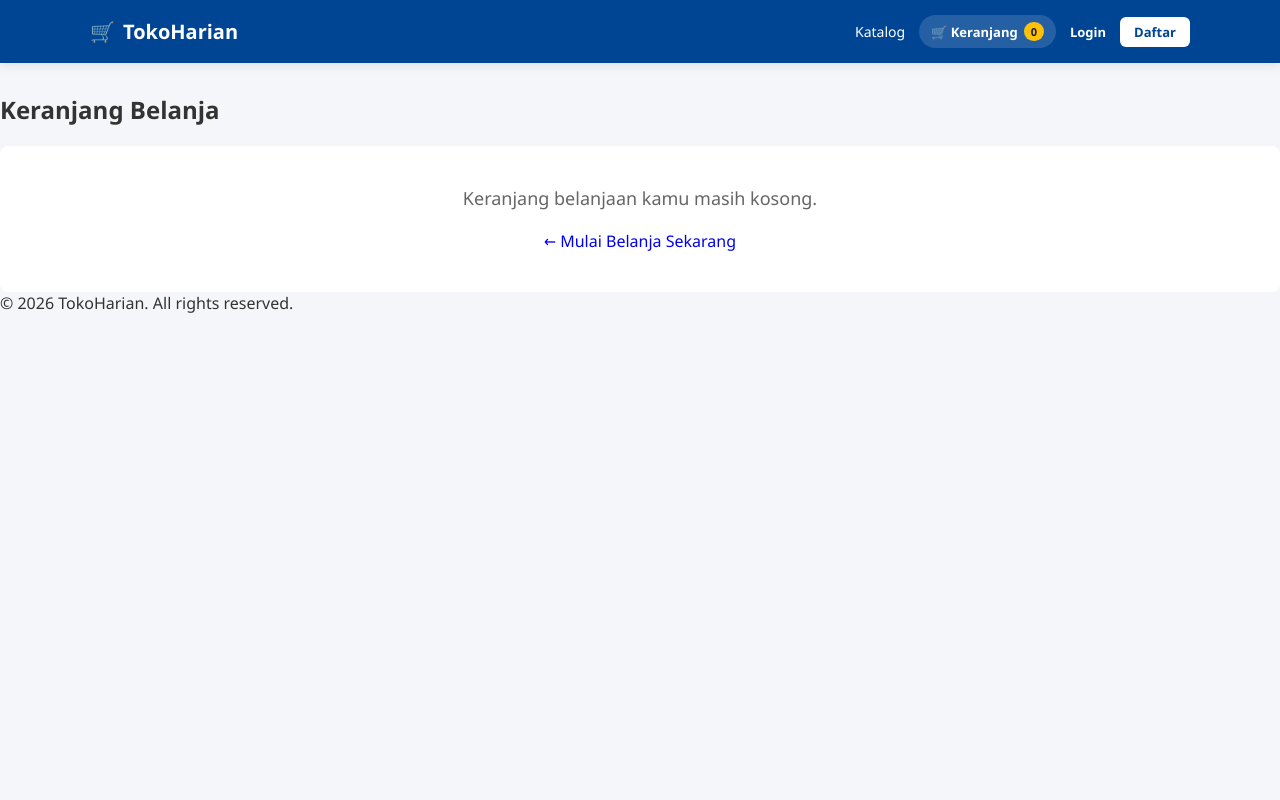
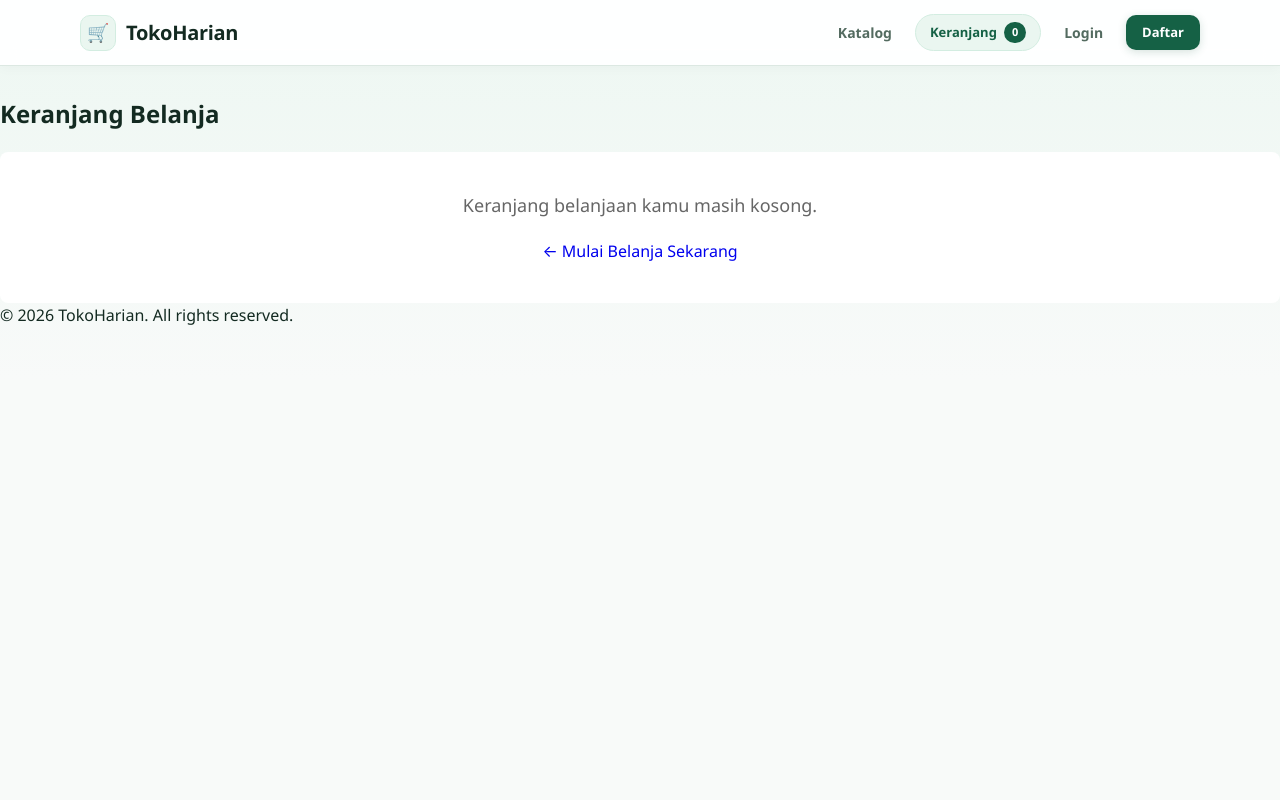
Before and after one commit to dsdyandra-boop/toko-barokah-1, a PHP site: page /cart.php in a window 1280 px wide. Run offline with PHP 8.4, Linux system fonts and the light colour scheme; some libraries are stand-ins or nearby versions.

Commit message:
ui: perbarui desain beranda dan navbar dengan tema modern minimalist grocery

```diff
--- a/includes/header.php
+++ b/includes/header.php
@@ -10,7 +10,8 @@ $user_session = $_SESSION['user'] ?? $_SESSION['customer'] ?? null;
 $is_admin = false;
 
 // Cek apakah role user adalah admin
-if (is_array($user_session) && isset($user_session['role']) && $user_session['role'] === 'admin') {$is_admin = true;
+if (is_array($user_session) && isset($user_session['role']) && $user_session['role'] === 'admin') {
+    $is_admin = true;
 }
 ?>
 <!DOCTYPE html>
@@ -20,61 +21,290 @@ if (is_array($user_session) && isset($user_session['role']) && $user_session['ro
     <meta name="viewport" content="width=device-width, initial-scale=1.0">
     <title>TokoHarian - Minimarket E-Commerce</title>
     <style>
-        * { box-sizing: border-box; margin: 0; padding: 0; font-family: 'Segoe UI', Tahoma, Geneva, Verdana, sans-serif; }
-        body { background-color: #f4f6f9; color: #333; }
+        :root {
+            --bg-offwhite: #f8faf9;
+            --mint-soft: #eaf6f0;
+            --mint-mid: #d3ede1;
+            --sage-border: #dce8e2;
+            --sage-hover: #a7cbb9;
+            --sage-text: #536b60;
+            --forest-primary: #156145;
+            --forest-dark: #104934;
+            --ink-dark: #132a21;
+            --white: #ffffff;
+        }
 
-        .btn-lift { transition: transform 0.2s ease, box-shadow 0.2s ease; cursor: pointer; }
-        .btn-lift:hover { transform: translateY(-2px); box-shadow: 0 4px 12px rgba(0, 68, 148, 0.2); }
-        .btn-lift:active { transform: translateY(0); }
+        * {
+            box-sizing: border-box;
+            margin: 0;
+            padding: 0;
+            font-family: 'Segoe UI', system-ui, -apple-system, BlinkMacSystemFont, Roboto, sans-serif;
+        }
 
-        .btn-press { transition: transform 0.15s ease; cursor: pointer; }
-        .btn-press:hover { transform: scale(1.04); }
-        .btn-press:active { transform: scale(0.95); }
+        html {
+            scroll-behavior: smooth;
+        }
+
+        body {
+            background-color: var(--bg-offwhite);
+            background-image: linear-gradient(180deg, #edf7f2 0%, #f8faf9 380px, #f8faf9 100%);
+            background-repeat: no-repeat;
+            color: var(--ink-dark);
+            min-height: 100vh;
+            line-height: 1.5;
+        }
+
+        /* === NAVBAR MODERN MINIMALIST === */
+        .site-header {
+            background: rgba(255, 255, 255, 0.94);
+            backdrop-filter: blur(10px);
+            -webkit-backdrop-filter: blur(10px);
+            border-bottom: 1px solid var(--sage-border);
+            padding: 14px 20px;
+            position: sticky;
+            top: 0;
+            z-index: 1000;
+            box-shadow: 0 2px 12px rgba(19, 42, 33, 0.03);
+        }
+
+        .nav-container {
+            max-width: 1120px;
+            margin: 0 auto;
+            display: flex;
+            justify-content: space-between;
+            align-items: center;
+            flex-wrap: wrap;
+            gap: 12px;
+        }
+
+        .nav-brand {
+            color: var(--ink-dark);
+            text-decoration: none;
+            font-size: 20px;
+            font-weight: 800;
+            display: flex;
+            align-items: center;
+            gap: 10px;
+            letter-spacing: -0.3px;
+        }
+
+        .brand-icon {
+            width: 36px;
+            height: 36px;
+            background: var(--mint-soft);
+            border: 1px solid var(--mint-mid);
+            color: var(--forest-primary);
+            border-radius: 10px;
+            display: inline-flex;
+            align-items: center;
+            justify-content: center;
+            font-size: 18px;
+        }
+
+        .nav-menu {
+            display: flex;
+            gap: 10px;
+            align-items: center;
+            flex-wrap: wrap;
+        }
+
+        .nav-link {
+            color: var(--sage-text);
+            text-decoration: none;
+            font-size: 14px;
+            font-weight: 600;
+            padding: 8px 13px;
+            border-radius: 10px;
+            transition: background 0.2s ease, color 0.2s ease;
+        }
+
+        .nav-link:hover {
+            background: var(--mint-soft);
+            color: var(--forest-primary);
+        }
+
+        .nav-cart {
+            background: var(--mint-soft);
+            color: var(--forest-primary);
+            border: 1px solid var(--mint-mid);
+            padding: 7px 14px;
+            border-radius: 999px;
+            text-decoration: none;
+            font-size: 13px;
+            font-weight: 700;
+            display: inline-flex;
+            align-items: center;
+            gap: 7px;
+            transition: all 0.2s ease;
+        }
+
+        .nav-cart:hover {
+            background: #dff2e9;
+            border-color: var(--sage-hover);
+        }
+
+        .cart-badge {
+            background: var(--forest-primary);
+            color: var(--white);
+            padding: 2px 8px;
+            border-radius: 999px;
+            font-size: 11px;
+            font-weight: 700;
+        }
+
+        .nav-user-pill {
+            font-size: 13px;
+            font-weight: 600;
+            color: var(--ink-dark);
+            background: #f1f6f4;
+            border: 1px solid var(--sage-border);
+            padding: 6px 12px;
+            border-radius: 999px;
+        }
+
+        .nav-admin-link {
+            color: var(--forest-primary);
+            background: var(--mint-soft);
+            border: 1px solid var(--mint-mid);
+            text-decoration: none;
+            font-size: 13px;
+            font-weight: 700;
+            padding: 7px 12px;
+            border-radius: 10px;
+        }
+
+        .nav-logout {
+            color: #b91c1c;
+            text-decoration: none;
+            font-size: 13px;
+            font-weight: 600;
+            padding: 7px 11px;
+            border-radius: 10px;
+            transition: background 0.2s ease;
+        }
+
+        .nav-logout:hover {
+            background: #fef2f2;
+        }
+
+        .nav-btn-register {
+            background: var(--forest-primary);
+            color: var(--white);
+            padding: 8px 16px;
+            border-radius: 10px;
+            text-decoration: none;
+            font-size: 13px;
+            font-weight: 700;
+            box-shadow: 0 2px 8px rgba(21, 97, 69, 0.18);
+        }
+
+        .nav-btn-register:hover {
+            background: var(--forest-dark);
+        }
+
+        /* === BUTTON ANIMATIONS & HOVER EFFECTS === */
+        .btn-lift {
+            transition: transform 0.2s ease, box-shadow 0.2s ease, background 0.2s ease;
+            cursor: pointer;
+        }
+        .btn-lift:hover {
+            transform: translateY(-2px);
+            box-shadow: 0 6px 16px rgba(21, 97, 69, 0.18);
+        }
+        .btn-lift:active {
+            transform: translateY(0);
+        }
+
+        .btn-press {
+            transition: transform 0.15s ease, background 0.2s ease, color 0.2s ease;
+            cursor: pointer;
+        }
+        .btn-press:hover {
+            transform: scale(1.03);
+        }
+        .btn-press:active {
+            transform: scale(0.96);
+        }
+
+        .btn-shine {
+            position: relative;
+            overflow: hidden;
+        }
+        .btn-shine::after {
+            content: '';
+            position: absolute;
+            top: -50%;
+            left: -70%;
+            width: 30%;
+            height: 200%;
+            background: rgba(255, 255, 255, 0.35);
+            transform: rotate(25deg);
+            transition: none;
+        }
+        .btn-shine:hover::after {
+            left: 140%;
+            transition: all 0.65s ease-in-out;
+        }
 
         @keyframes ripple-anim {
             to { transform: translate(-50%, -50%) scale(3); opacity: 0; }
+        }
+
+        @media (max-width: 640px) {
+            .site-header {
+                padding: 12px 16px;
+            }
+            .nav-brand {
+                font-size: 18px;
+            }
+            .nav-menu {
+                gap: 6px;
+            }
+            .nav-link {
+                padding: 6px 10px;
+                font-size: 13px;
+            }
         }
     </style>
 </head>
 <body>
 
-<header style="background: #004494; color: white; padding: 15px 20px; box-shadow: 0 2px 10px rgba(0,0,0,0.1); position: sticky; top: 0; z-index: 1000;">
-    <div style="max-width: 1100px; margin: 0 auto; display: flex; justify-content: space-between; align-items: center; flex-wrap: wrap; gap: 10px;">
-        <a href="index.php" class="btn-press" style="color: white; text-decoration: none; font-size: 20px; font-weight: 700; display: flex; align-items: center; gap: 8px;">
-            🛒 <span>TokoHarian</span>
+<header class="site-header">
+    <div class="nav-container">
+        <a href="index.php" class="nav-brand btn-press">
+            <span class="brand-icon">🛒</span>
+            <span>TokoHarian</span>
         </a>
 
-        <div style="display: flex; gap: 14px; align-items: center;">
-            <a href="index.php" class="btn-press" style="color: white; text-decoration: none; font-size: 14px; font-weight: 500;">Katalog</a>
+        <nav class="nav-menu">
+            <a href="index.php" class="nav-link btn-press">Katalog</a>
 
-            <a href="keranjang.php" class="btn-lift" style="background: rgba(255,255,255,0.15); color: white; padding: 7px 12px; border-radius: 20px; text-decoration: none; font-size: 13px; font-weight: 600; display: flex; align-items: center; gap: 6px;">
-                🛒 Keranjang
-                <span style="background: #ffc107; color: #1a1d2e; padding: 2px 7px; border-radius: 10px; font-size: 11px; font-weight: bold;">
-                    <?php echo $cart_count; ?>
-                </span>
+            <a href="keranjang.php" class="nav-cart btn-lift">
+                <span>Keranjang</span>
+                <span class="cart-badge"><?php echo $cart_count; ?></span>
             </a>
 
             <?php if ($user_session) : ?>
-                <span style="font-size: 13px; font-weight: 600; color: #e2e8f0;">
-                    👤 <?php echo htmlspecialchars(is_array($user_session) ? ($user_session['nama'] ?? 'Customer') :$user_session); ?>
+                <span class="nav-user-pill">
+                    👤 <?php echo htmlspecialchars(is_array($user_session) ? ($user_session['nama'] ?? 'Customer') : $user_session); ?>
                 </span>
 
                 <?php if ($is_admin) : ?>
-                    <a href="admin/index.php" class="btn-press" style="color: #ffc107; text-decoration: none; font-size: 13px; font-weight: 600; background: rgba(255,255,255,0.1); padding: 5px 10px; border-radius: 6px;">⚙️ Admin Panel</a>
+                    <a href="admin/index.php" class="nav-admin-link btn-press">⚙️ Admin Panel</a>
                 <?php endif; ?>
 
-                <a href="logout.php" class="btn-press" style="color: #f87171; text-decoration: none; font-size: 13px; font-weight: 600;" onclick="return confirm('Yakin ingin keluar?')">Logout</a>
+                <a href="logout.php" class="nav-logout btn-press" onclick="return confirm('Yakin ingin keluar?')">Logout</a>
             <?php else : ?>
-                <a href="login.php" class="btn-press" style="color: white; text-decoration: none; font-size: 13px; font-weight: 600;">Login</a>
-                <a href="login.php?action=register" class="btn-lift" style="background: #ffffff; color: #004494; padding: 6px 14px; border-radius: 6px; text-decoration: none; font-size: 13px; font-weight: bold;">Daftar</a>
+                <a href="login.php" class="nav-link btn-press">Login</a>
+                <a href="login.php?action=register" class="nav-btn-register btn-lift">Daftar</a>
             <?php endif; ?>
-        </div>
+        </nav>
     </div>
 </header>
 
 <script>
 document.addEventListener('DOMContentLoaded', function () {
-    document.querySelectorAll('.btn-lift, .btn-press').forEach(button => {
+    document.querySelectorAll('.btn-lift, .btn-press, .btn-shine').forEach(button => {
         button.addEventListener('click', function (e) {
             let rect = this.getBoundingClientRect();
             let x = e.clientX - rect.left;
```
